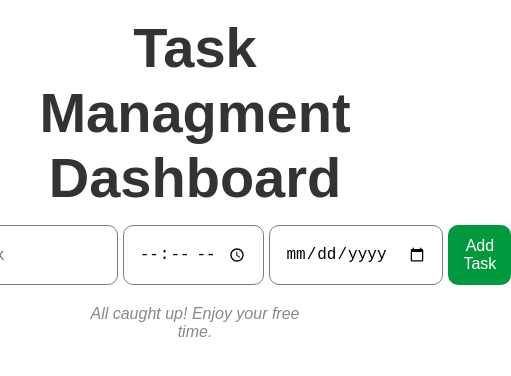
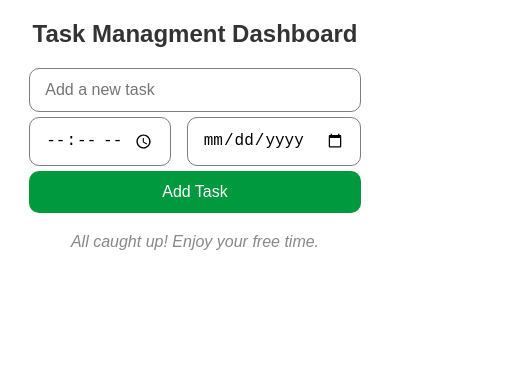
Before and after one commit to BugHunterExtraordinaire/to-do-list-project, a React (Vite) app: page / in a window 390 px wide. Shown: the top 376 px of the page, 511 px wide, since content can reach past the window. Built offline with nearby package versions, Linux system fonts and the light colour scheme.

Commit message:
Edit input field layout to support mobile and small devices

```diff
--- a/src/App.css
+++ b/src/App.css
@@ -1,6 +1,11 @@
 h1 {
   color: #333;
-  font-size: 3.5em;
+  font-size: 1.5rem;
   text-align: center;
-  margin: 15px;
+  margin: 20px 0;
 }
+@media (min-width: 768px) {
+  h1 {
+    font-size: 2rem;
+  }
+}
--- a/src/assets/components/TaskInput.jsx
+++ b/src/assets/components/TaskInput.jsx
@@ -1,9 +1,22 @@
-import { useRef, useState } from "react";
+import { useRef, useState, useEffect } from "react";
 import "../styles/TaskInput.css";
 
 export default function TaskInput( { tasks, setTasks } ) {
 
   const [warning, setWarning] = useState("");
+  const [windowWidth, setWindowWidth] = useState(window.innerWidth);
+
+  useEffect(() => {
+    function handleResize() {
+      setWindowWidth(window.innerWidth);
+    }
+
+    window.addEventListener("resize", handleResize);
+
+    return () => {
+      window.removeEventListener("resize", handleResize);
+    };
+  }, []);
 
   const taskRef = useRef(null);
   const timeRef = useRef(null);
@@ -78,12 +91,26 @@ export default function TaskInput( { tasks, setTasks } ) {
           type="text"
           placeholder="Add a new task"
           ref={taskRef} />
+        {windowWidth >= 480 && (
+          <>
             <input
               type="time"
               ref={timeRef} />
             <input
               type="date"
               ref={dateRef} />
+          </>
+        )}
+        {windowWidth < 480 && (
+          <div className="mobile-inputs">
+            <input
+              type="time"
+              ref={timeRef} />
+            <input
+              type="date"
+              ref={dateRef} />
+          </div>
+        )}
         <button onClick={addTask}>Add Task</button>
       </div>
       <div className="warning off" ref={warningRef}>
--- a/src/assets/styles/TaskInput.css
+++ b/src/assets/styles/TaskInput.css
@@ -8,7 +8,14 @@
 }
 .task-input {
   display: flex;
-  justify-content: center;
+  flex-direction: column;
+  align-items: center;
+  gap: 5px;
+  width: 100%;
+}
+.mobile-inputs {
+  display: flex;
+  justify-content: space-between;
   gap: 5px;
   width: 100%;
 }
@@ -23,7 +30,7 @@ input:focus {
   border-color: #006227;
 }
 input[type="text"] {
-  flex-grow: 1;
+  width: 100%;
 }
 .task-input > button {
   padding: 12px 15px;
@@ -33,6 +40,7 @@ input[type="text"] {
   color: white;
   font-size: 16px;
   cursor: pointer;
+  width: 100%;
 }
 .task-input > button:hover {
   background-color: hsl(144, 100%, 25%);
--- a/src/index.css
+++ b/src/index.css
@@ -13,6 +13,16 @@ body {
   display: flex;
   flex-direction: column;
   align-items: center;
-  height: 100%;
-  width: 60%;
+  height: 100dvh;
+  width: 85dvw;
 }
+@media (min-width: 768px) {
+  #root {
+    width: 60%;
+  }
+}
+@media (prefers-reduced-motion: reduce) {
+  * {
+    transition: none;
+  }
+}
```
Lines whose indentation alone changed are shown as unchanged.
